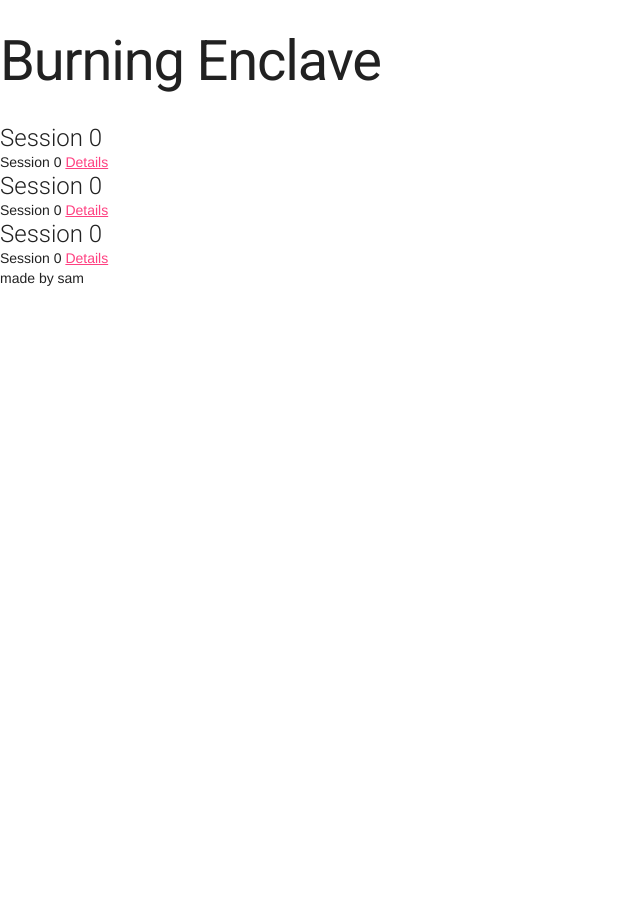
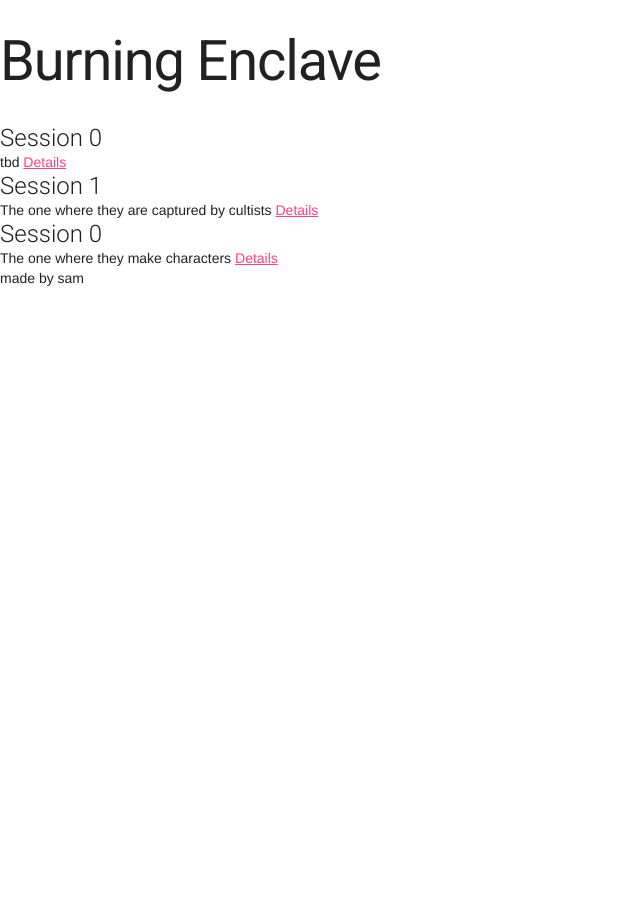
Before and after one commit to yd8266uj/BurningEnclaves, a Jekyll site: the page built from index.html, in a window 1280 px wide. Shown: the whole page, without its empty margins (0-640 px from the left). Built offline with Jekyll 4.4.1, drawn with Linux system fonts in a browser that asks for light colours.

Commit message:
posts fixing

```diff
--- a/_posts/2017-07-02-session-0.md
+++ b/_posts/2017-07-02-session-0.md
@@ -2,8 +2,8 @@
 layout: session
 title: Session 0
 date: 2017-07-02 09:00:00 -0600
-categories: sessions
-summary: Session 0
+categories: posts
+summary: The one where they make characters
 ---
 
 #Session 0
--- a/_posts/2017-07-09-session-1.md
+++ b/_posts/2017-07-09-session-1.md
@@ -1,9 +1,9 @@
 ---
 layout: session
-title: Session 0
+title: Session 1
 date: 2017-07-09 09:00:00 -0600
-categories: sessions
-summary: Session 0
+categories: posts
+summary: The one where they are captured by cultists
 ---
 
 #Session 0
--- a/_posts/2017-07-16-session-2.md
+++ b/_posts/2017-07-16-session-2.md
@@ -2,8 +2,8 @@
 layout: session
 title: Session 0
 date: 2017-07-16 09:00:00 -0600
-categories: sessions
-summary: Session 0
+categories: posts
+summary: tbd
 ---
 
 #Session 0
```
